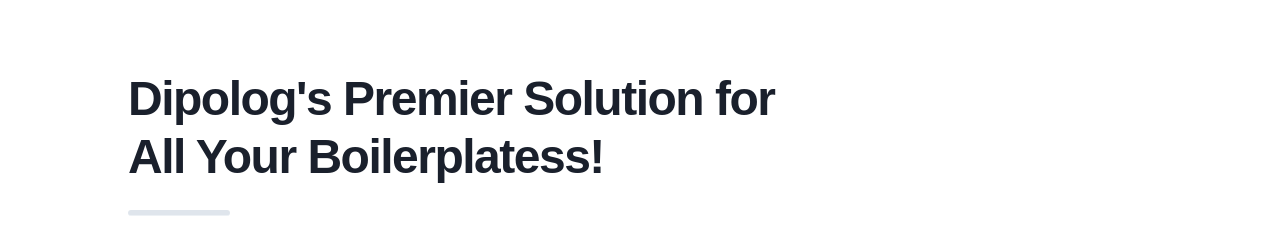
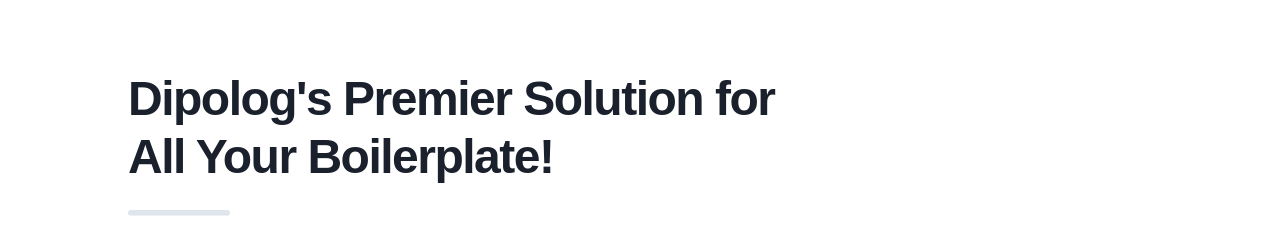
Before and after one commit to cltubigon/spiking, a React (Create React App) app: page / in a window 1280 px wide. Shown: the part 173-409 px from the top of the page. Built offline with nearby package versions, Linux system fonts and the light colour scheme.

Commit message:
boilerplate

```diff
--- a/src/components/homepage/Home.js
+++ b/src/components/homepage/Home.js
@@ -37,7 +37,7 @@ const Home = () => {
             pr={"350px"}
             letterSpacing={"-1.5px"}
           >
-            Dipolog's Premier Solution for All Your Boilerplatess!
+            Dipolog's Premier Solution for All Your Boilerplate!
           </Heading>
           <Divider
             w={"10%"}
```
